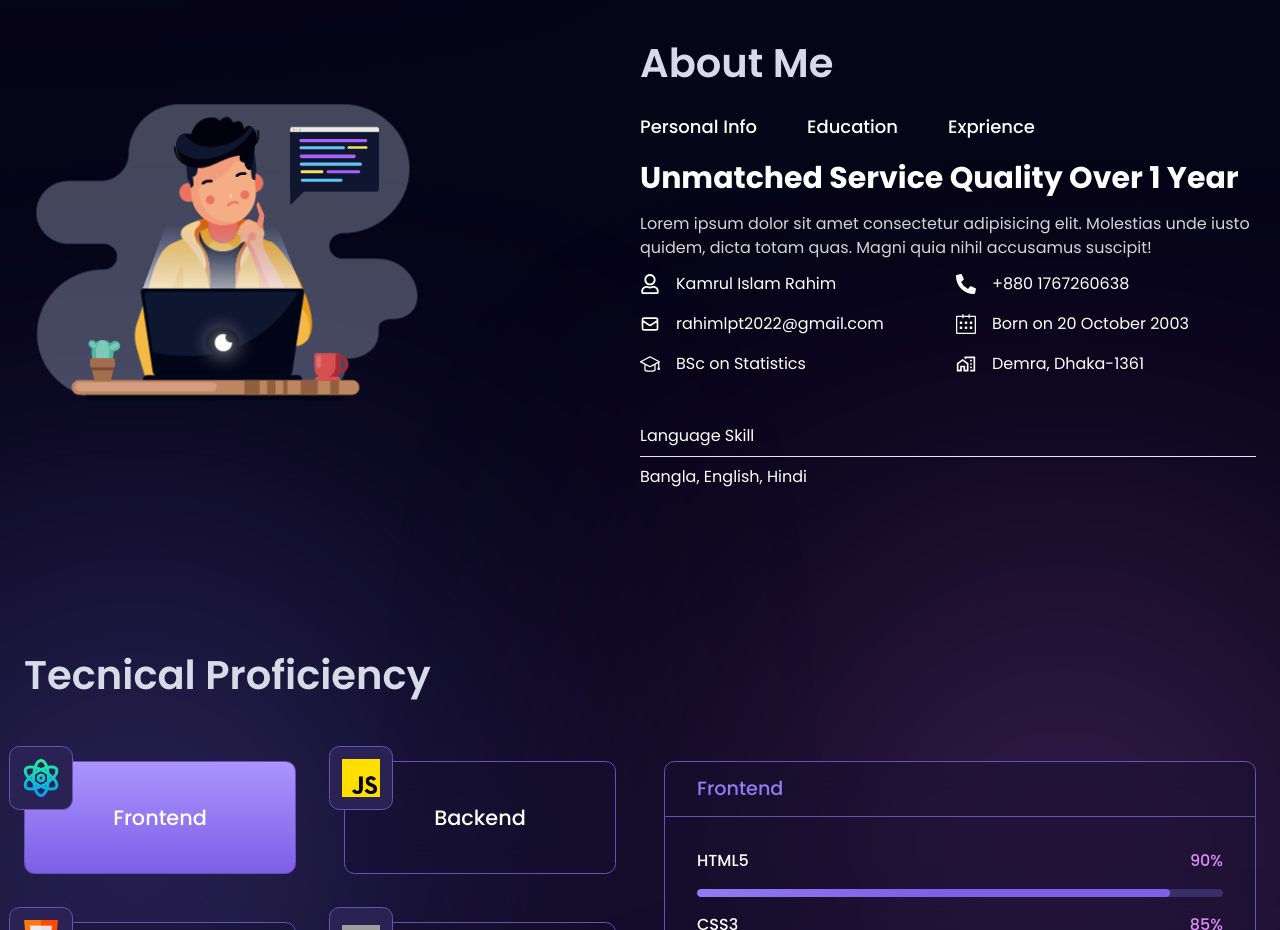
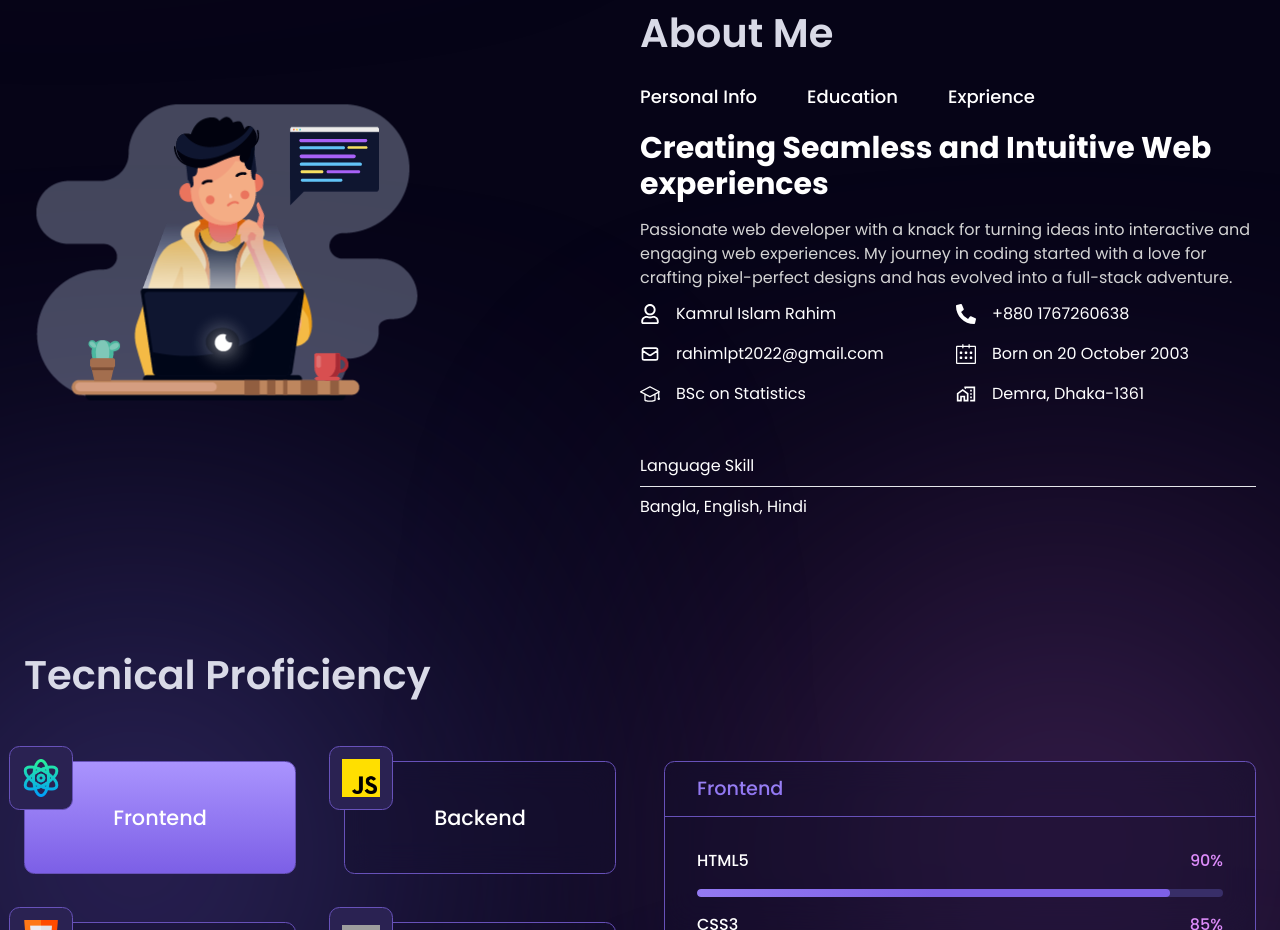
Before and after one commit to Rahim00001/test-portfolio2, a React (Vite) app: page / in a window 1280 px wide. Shown: the part 820-1750 px from the top of the page. Built offline with nearby package versions, Linux system fonts and the light colour scheme; grey boxes are pictures that could not be loaded; a web font is replaced by a local one.

Commit message:
edited some description on about section

```diff
--- a/src/Components/AboutMe/AboutMe.jsx
+++ b/src/Components/AboutMe/AboutMe.jsx
@@ -9,6 +9,7 @@ import { SlGraduation } from "react-icons/sl";
 import { MdOutlineMapsHomeWork } from "react-icons/md";
 import { GoBriefcase } from "react-icons/go";
 import { FaRegCircleDot } from "react-icons/fa6";
+import { IoBookOutline } from "react-icons/io5";
 const infoData = [
     {
         icon: <FaRegUser size={20}></FaRegUser>,
@@ -89,8 +90,8 @@ const AboutMe = () => {
                 {/* Personal Info */}
                 <div className={toggle === 1 ? "show-content" : "content"} id="skills">
                     <div className="text-center md:text-left">
-                        <h3 className="text-3xl font-bold mb-4">Unmatched Service Quality Over 1 Year</h3>
-                        <p className="text-neutral-300 mb-3">Lorem ipsum dolor sit amet consectetur adipisicing elit. Molestias unde iusto quidem, dicta totam quas. Magni quia nihil accusamus suscipit!</p>
+                        <h3 className="text-3xl font-bold mb-4">Creating Seamless and Intuitive Web experiences</h3>
+                        <p className="text-neutral-300 mb-3">Passionate web developer with a knack for turning ideas into interactive and engaging web experiences. My journey in coding started with a love for crafting pixel-perfect designs and has evolved into a full-stack adventure.</p>
                         <div className="grid lg:grid-cols-2 gap-4 mb-12">
                             {infoData.map((item, index) => {
                                 return <div className="flex items-center gap-x-4 mx-auto lg:mx-0" key={index}>
@@ -110,11 +111,11 @@ const AboutMe = () => {
                 {/* Education */}
                 <div className={toggle === 2 ? "show-content" : "content"} id="education">
                     <div>
-                        <h3 className="text-3xl font-bold mb-4 text-center md:text-left">My Awsome Journey</h3>
+                        <h3 className="text-3xl font-bold mb-4 text-center md:text-left">Academic Qualifications</h3>
                         <div>
                             <div className="flex gap-x-3 items-center text-xl mb-3">
-                                <GoBriefcase />
-                                <p>Exprience</p>
+                                <IoBookOutline />
+                                <p>Education</p>
                             </div>
                             {/* list */}
                             <div className="flex flex-col gap-y-3">
--- a/src/Components/SocialIcons/SocialIcons.jsx
+++ b/src/Components/SocialIcons/SocialIcons.jsx
@@ -12,7 +12,7 @@ const SocialIcons = () => {
                     <a className="flex justify-between items-center w-full text-gray-300" href="https://github.com/Rahim00001">Github <FaGithub size={30} /></a>
                 </li>
                 <li className="w-[150px] h-[50px] flex justify-between items-center px-4 ml-[-90px] hover:ml-[-10px] duration-300">
-                    <a className="flex justify-between items-center w-full text-gray-300" href="rahimlpt2022@gmail.com">Email <HiOutlineMail size={30} /></a>
+                    <a className="flex justify-between items-center w-full text-gray-300" href="#contact">Email <HiOutlineMail size={30} /></a>
                 </li>
                 <li className="w-[150px] h-[50px] flex justify-between items-center px-4 ml-[-90px] hover:ml-[-10px] duration-300">
                     <a className="flex justify-between items-center w-full text-gray-300" href="../../../public/Assets/KAMRUL_RAHIM RESUME.pdf" download>Resume <BsPersonLinesFill size={30} /></a>
```
